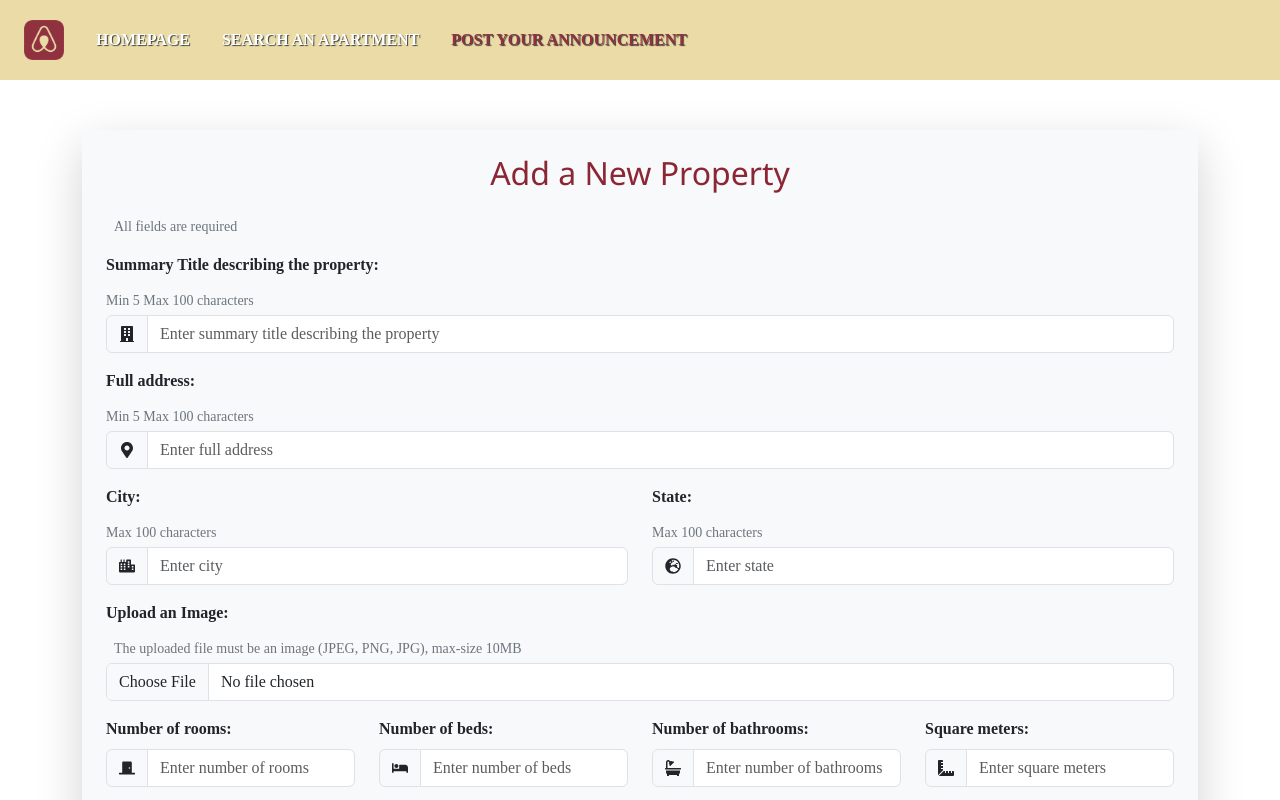
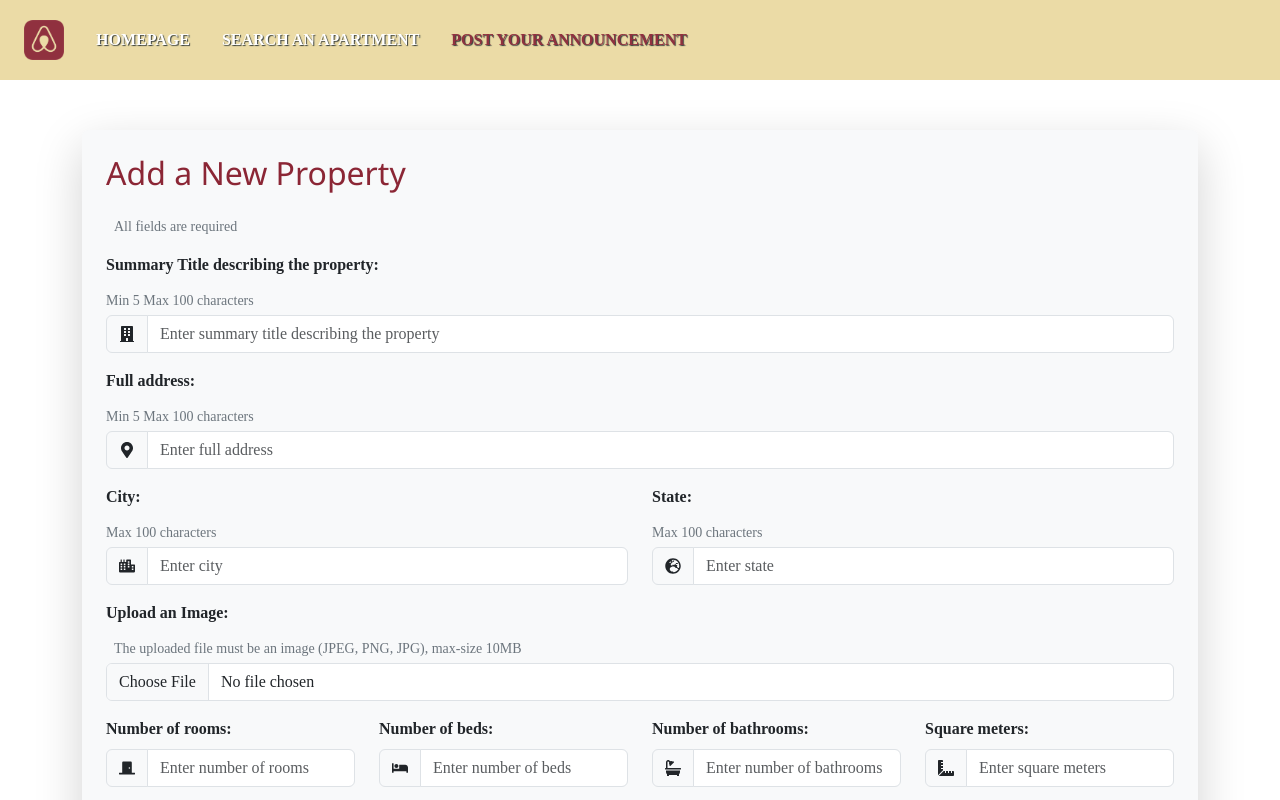
Before and after one commit to EnricoGenovese/bool-bnb-team4, a React (Vite) app in the folder frontend/: page /post-apartment in a window 1280 px wide. Shown: the top 800 px of the page. Built offline with nearby package versions, Linux system fonts and the light colour scheme; no server answers; a web font is replaced by a local one.

Commit message:
fixed form

```diff
--- a/frontend/src/pages/ApartmentPostForm.jsx
+++ b/frontend/src/pages/ApartmentPostForm.jsx
@@ -233,7 +233,7 @@ export default function ApartmentPostForm() {
         <section className={StyleApartmentPostForm.formContainer}>
             <div className="container mb-3">
                 <form onSubmit={handleSubmit} className="p-4 shadow-lg rounded bg-light" noValidate>
-                    <h2 className="text-center mb-4">Add a New Property</h2>
+                    <h2 className=" mb-4">Add a New Property</h2>
 
 
                     <div className="mb-3">
```
